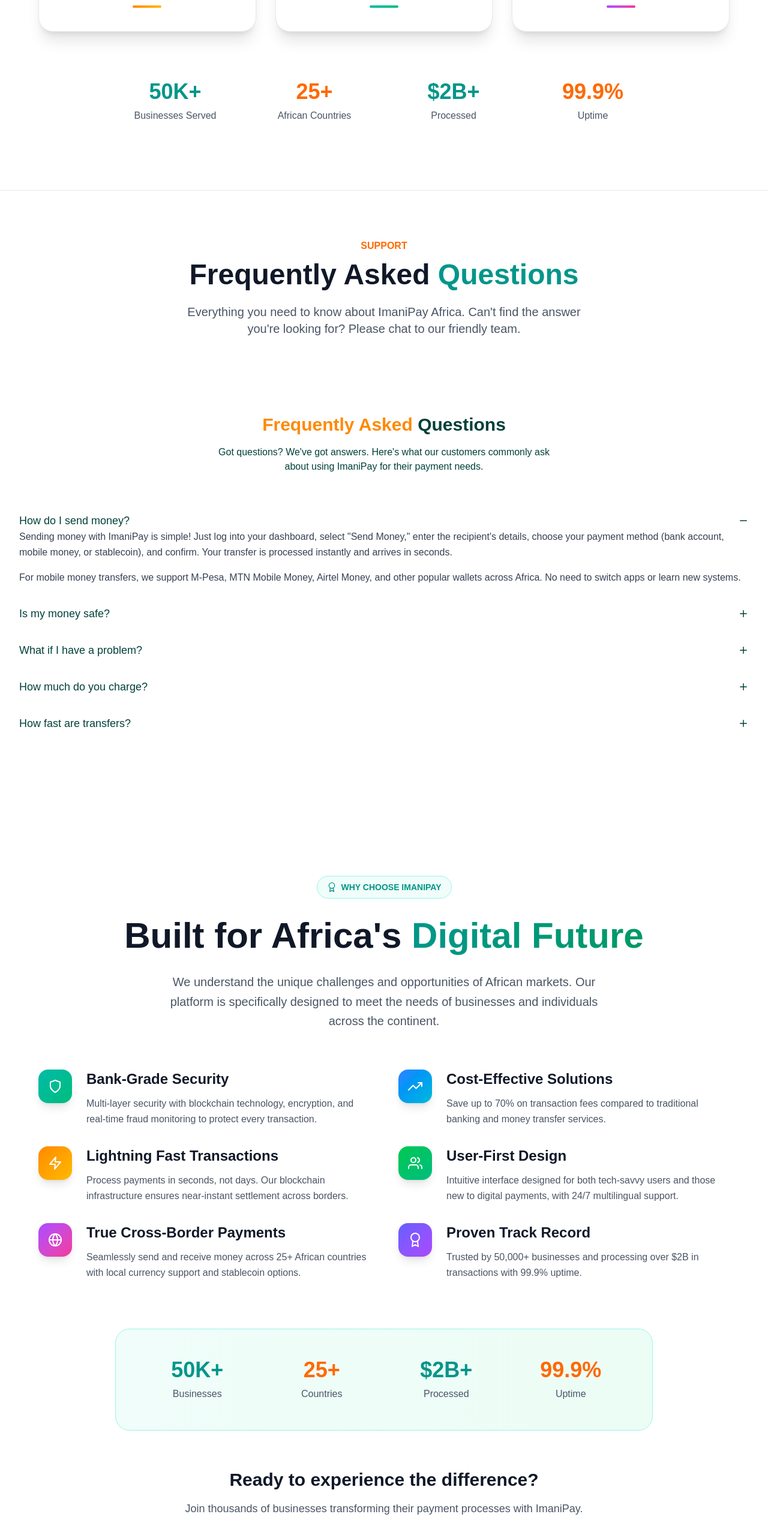
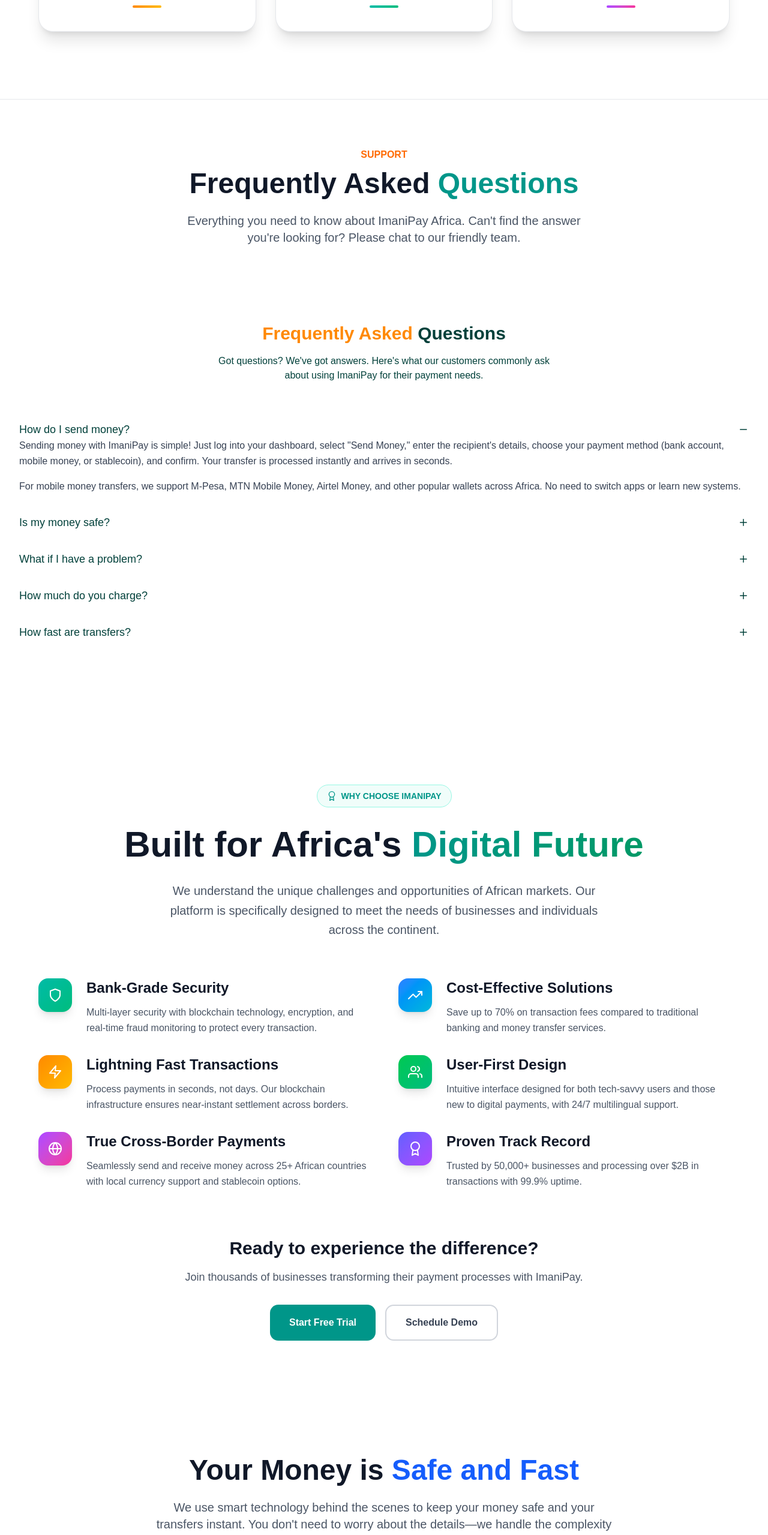
Before and after one commit to Mosuhli-Coder/imanipay-frontend, a Next.js app: page / in a window 1280 px wide. Shown: the part 2800-5359 px from the top of the page at 60% size. Built offline with nearby package versions, Linux system fonts and the light colour scheme.

Commit message:
`Removed unused CSS classes from About and Why-Us components`

```diff
--- a/components/general/About.tsx
+++ b/components/general/About.tsx
@@ -155,7 +155,7 @@
                     </div>
 
                     {/* Stats Section */}
-                    <div className="grid grid-cols-2 md:grid-cols-4 gap-8 max-w-4xl mx-auto mt-20">
+                    {/* <div className="grid grid-cols-2 md:grid-cols-4 gap-8 max-w-4xl mx-auto mt-20">
                         <div className="text-center">
                             <div className="text-3xl md:text-4xl font-bold text-teal-600 mb-2">50K+</div>
                             <div className="text-gray-600">Businesses Served</div>
@@ -172,7 +172,7 @@
                             <div className="text-3xl md:text-4xl font-bold text-orange-500 mb-2">99.9%</div>
                             <div className="text-gray-600">Uptime</div>
                         </div>
-                    </div>
+                    </div> */}
                 </div>
             </section>
 
--- a/components/general/Why-Us.tsx
+++ b/components/general/Why-Us.tsx
@@ -109,7 +109,7 @@
         </div>
 
         {/* Stats Section */}
-        <div className="bg-gradient-to-r from-teal-50 to-emerald-50 rounded-3xl p-12 border border-teal-200 max-w-4xl mx-auto">
+        {/* <div className="bg-gradient-to-r from-teal-50 to-emerald-50 rounded-3xl p-12 border border-teal-200 max-w-4xl mx-auto">
           <div className="grid grid-cols-2 md:grid-cols-4 gap-8 text-center">
             <div>
               <div className="text-3xl md:text-4xl font-bold text-teal-600 mb-2">50K+</div>
@@ -128,7 +128,7 @@
               <div className="text-gray-600 font-medium">Uptime</div>
             </div>
           </div>
-        </div>
+        </div> */}
 
         {/* CTA */}
         <div className="text-center mt-16">
```
